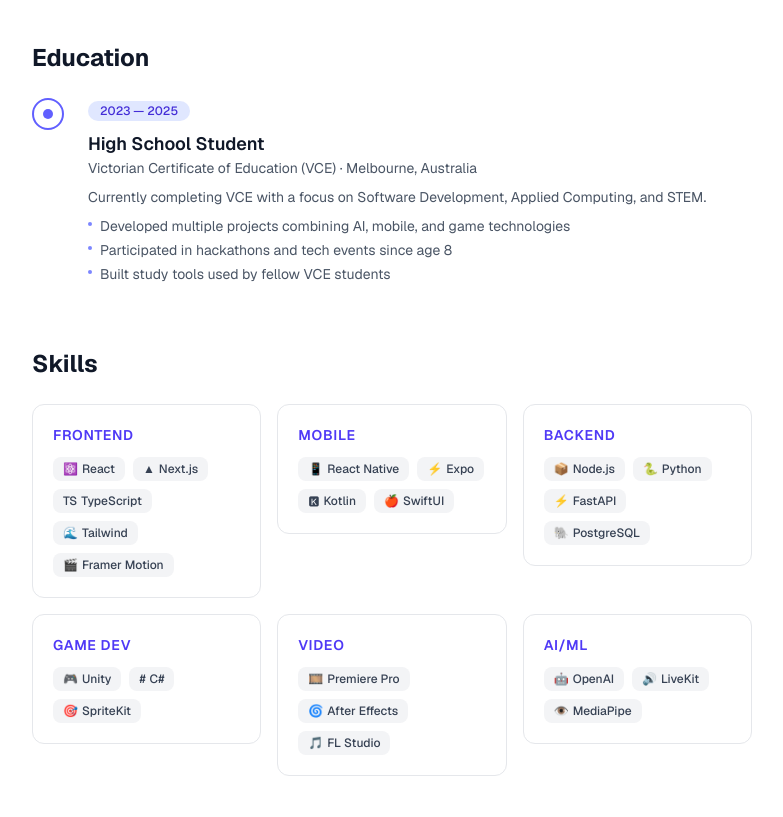
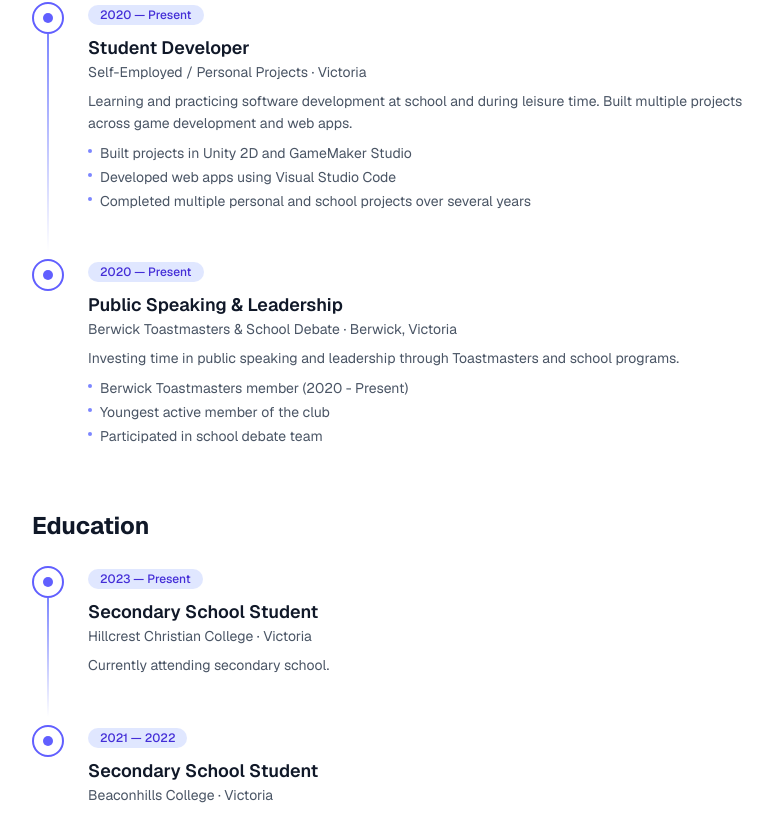
Before and after one commit to Sasen12/personal-site, a Next.js app: page /about in a window 1280 px wide. Shown: the part 1342-2159 px from the top of the page, without its empty margins (248-1031 px from the left). Built offline with nearby package versions, Linux system fonts and the light colour scheme.

Commit message:
Update resume with real work history, skills, and achievements from resume PDF

```diff
--- a/src/app/resume/page.tsx
+++ b/src/app/resume/page.tsx
@@ -71,6 +71,36 @@ export default function Resume() {
         </div>
       </AnimatedSection>
 
+      <AnimatedSection delay={0.35}>
+        <h2 className="mb-6 mt-14 text-xl font-bold">Achievements</h2>
+        <div className="space-y-4">
+          <AnimatedCard index={0}>
+            <div className="rounded-xl border border-gray-200 p-5 dark:border-slate-700">
+              <h3 className="font-semibold">Smart City Pitch Fest - City of Casey</h3>
+              <p className="mt-1 text-sm text-gray-600 dark:text-slate-400">
+                Pitched an innovative idea on managing City of Casey parking spaces using AI.
+              </p>
+            </div>
+          </AnimatedCard>
+          <AnimatedCard index={1}>
+            <div className="rounded-xl border border-gray-200 p-5 dark:border-slate-700">
+              <h3 className="font-semibold">VEX Robotics</h3>
+              <p className="mt-1 text-sm text-gray-600 dark:text-slate-400">
+                2023-2024 Season: 4-time finalist &middot; 2024-2025 Season: Tournament Champion
+              </p>
+            </div>
+          </AnimatedCard>
+          <AnimatedCard index={2}>
+            <div className="rounded-xl border border-gray-200 p-5 dark:border-slate-700">
+              <h3 className="font-semibold">Cricket</h3>
+              <p className="mt-1 text-sm text-gray-600 dark:text-slate-400">
+                SEISA cricket finalist (2021) &middot; DDCA cricket finalist (2022-2023)
+              </p>
+            </div>
+          </AnimatedCard>
+        </div>
+      </AnimatedSection>
+
       <AnimatedSection delay={0.4}>
         <div className="mt-12">
           <Link
--- a/src/data/experience.ts
+++ b/src/data/experience.ts
@@ -11,46 +11,79 @@ export interface Experience {
 
 export const experiences: Experience[] = [
   {
-    role: "Student Developer",
-    organization: "Self-Employed / Freelance",
-    location: "Melbourne, Australia",
-    startDate: "2020",
+    role: "Soccer Referee",
+    organization: "Berwick Churches Soccer Club",
+    location: "Berwick, Victoria",
+    startDate: "2023",
     endDate: null,
-    description: "Building web apps, mobile apps, games, and AI tools for clients and personal projects.",
+    description: "VCFA Accredited soccer referee officiating club-level games.",
     highlights: [
-      "Developed an AI assistant and encrypted device bridge (OneBridge)",
-      "Built VCE Forge, a study platform serving thousands of students",
-      "Created Fret Flow, an AI-powered guitar practice app",
-      "Produced music and edited video content with 100K+ views",
+      "Officiate U11, U13, and U15 age group matches",
+      "Maintain game flow and enforce rules consistently",
+      "Developed leadership, decision-making, and communication skills",
     ],
     type: "work",
   },
   {
-    role: "Video Editor & Motion Designer",
-    organization: "Freelance",
-    location: "Melbourne, Australia",
-    startDate: "2019",
-    endDate: null,
-    description: "Editing video content, motion graphics, and music production for various clients.",
+    role: "Work Experience - Vocational Placement",
+    organization: "Goldline Appliances",
+    location: "Victoria",
+    startDate: "June 2024",
+    endDate: "June 2024",
+    description: "One-week work experience covering product design, marketing, and sales.",
     highlights: [
-      "Edited content viewed over 100,000 times across platforms",
-      "Created motion graphics and visual effects in After Effects",
-      "Produced original music and sound design",
+      "Created promotional posts and videos using Canva and Photoshop",
+      "Learned project management with Monday.com",
+      "Provided front desk support and customer service",
     ],
     type: "work",
   },
   {
-    role: "High School Student",
-    organization: "Victorian Certificate of Education (VCE)",
-    location: "Melbourne, Australia",
+    role: "Student Developer",
+    organization: "Self-Employed / Personal Projects",
+    location: "Victoria",
+    startDate: "2020",
+    endDate: null,
+    description: "Learning and practicing software development at school and during leisure time. Built multiple projects across game development and web apps.",
+    highlights: [
+      "Built projects in Unity 2D and GameMaker Studio",
+      "Developed web apps using Visual Studio Code",
+      "Completed multiple personal and school projects over several years",
+    ],
+    type: "work",
+  },
+  {
+    role: "Public Speaking & Leadership",
+    organization: "Berwick Toastmasters & School Debate",
+    location: "Berwick, Victoria",
+    startDate: "2020",
+    endDate: null,
+    description: "Investing time in public speaking and leadership through Toastmasters and school programs.",
+    highlights: [
+      "Berwick Toastmasters member (2020 - Present)",
+      "Youngest active member of the club",
+      "Participated in school debate team",
+    ],
+    type: "work",
+  },
+  {
+    role: "Secondary School Student",
+    organization: "Hillcrest Christian College",
+    location: "Victoria",
     startDate: "2023",
-    endDate: "2025",
-    description: "Currently completing VCE with a focus on Software Development, Applied Computing, and STEM.",
-    highlights: [
-      "Developed multiple projects combining AI, mobile, and game technologies",
-      "Participated in hackathons and tech events since age 8",
-      "Built study tools used by fellow VCE students",
-    ],
+    endDate: null,
+    description: "Currently attending secondary school.",
+    highlights: [],
+    type: "education",
+  },
+  {
+    role: "Secondary School Student",
+    organization: "Beaconhills College",
+    location: "Victoria",
+    startDate: "2021",
+    endDate: "2022",
+    description: "Attended secondary school.",
+    highlights: [],
     type: "education",
   },
 ]
--- a/src/data/skills.ts
+++ b/src/data/skills.ts
@@ -4,26 +4,18 @@ export interface Skill {
 }
 
 export const skills: Skill[] = [
-  { name: "React", category: "Frontend" },
-  { name: "Next.js", category: "Frontend" },
-  { name: "TypeScript", category: "Frontend" },
-  { name: "Tailwind", category: "Frontend" },
-  { name: "Framer Motion", category: "Frontend" },
-  { name: "React Native", category: "Mobile" },
-  { name: "Expo", category: "Mobile" },
-  { name: "Kotlin", category: "Mobile" },
-  { name: "SwiftUI", category: "Mobile" },
-  { name: "Node.js", category: "Backend" },
-  { name: "Python", category: "Backend" },
-  { name: "FastAPI", category: "Backend" },
-  { name: "PostgreSQL", category: "Backend" },
-  { name: "Unity", category: "Game Dev" },
-  { name: "C#", category: "Game Dev" },
-  { name: "SpriteKit", category: "Game Dev" },
-  { name: "Premiere Pro", category: "Video" },
-  { name: "After Effects", category: "Video" },
-  { name: "FL Studio", category: "Video" },
-  { name: "OpenAI", category: "AI/ML" },
-  { name: "LiveKit", category: "AI/ML" },
-  { name: "MediaPipe", category: "AI/ML" },
+  { name: "Public Speaking", category: "Professional" },
+  { name: "Web Design", category: "Professional" },
+  { name: "Design Thinking", category: "Professional" },
+  { name: "Front End Coding", category: "Professional" },
+  { name: "Problem-Solving", category: "Professional" },
+  { name: "Computer Literacy", category: "Professional" },
+  { name: "Strong Communication", category: "Professional" },
+  { name: "Working With Others", category: "Professional" },
+  { name: "Unity 2D", category: "Game Dev" },
+  { name: "GameMaker Studio", category: "Game Dev" },
+  { name: "Canva", category: "Design" },
+  { name: "Photoshop", category: "Design" },
+  { name: "Monday.com", category: "Tools" },
+  { name: "VS Code", category: "Tools" },
 ]
```
